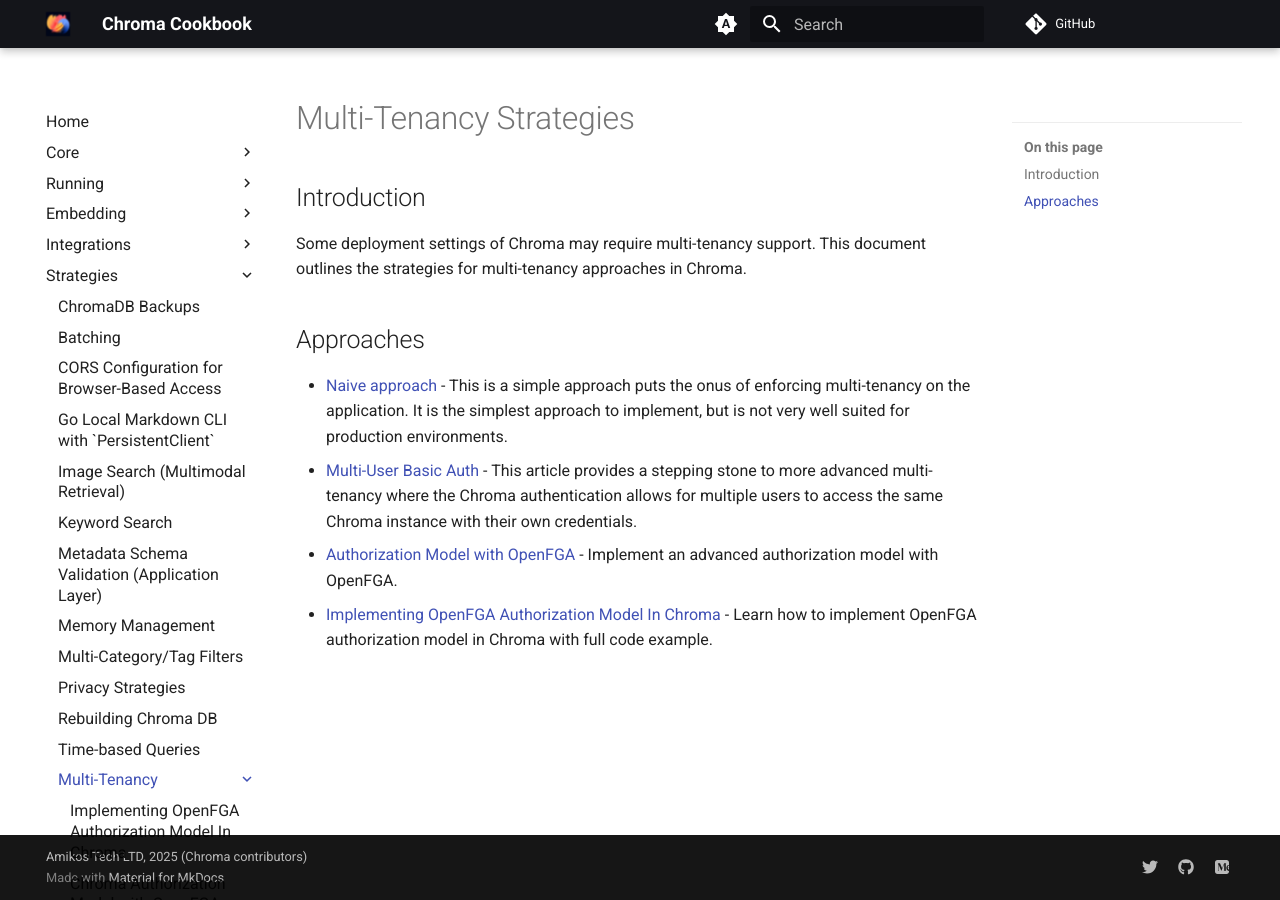
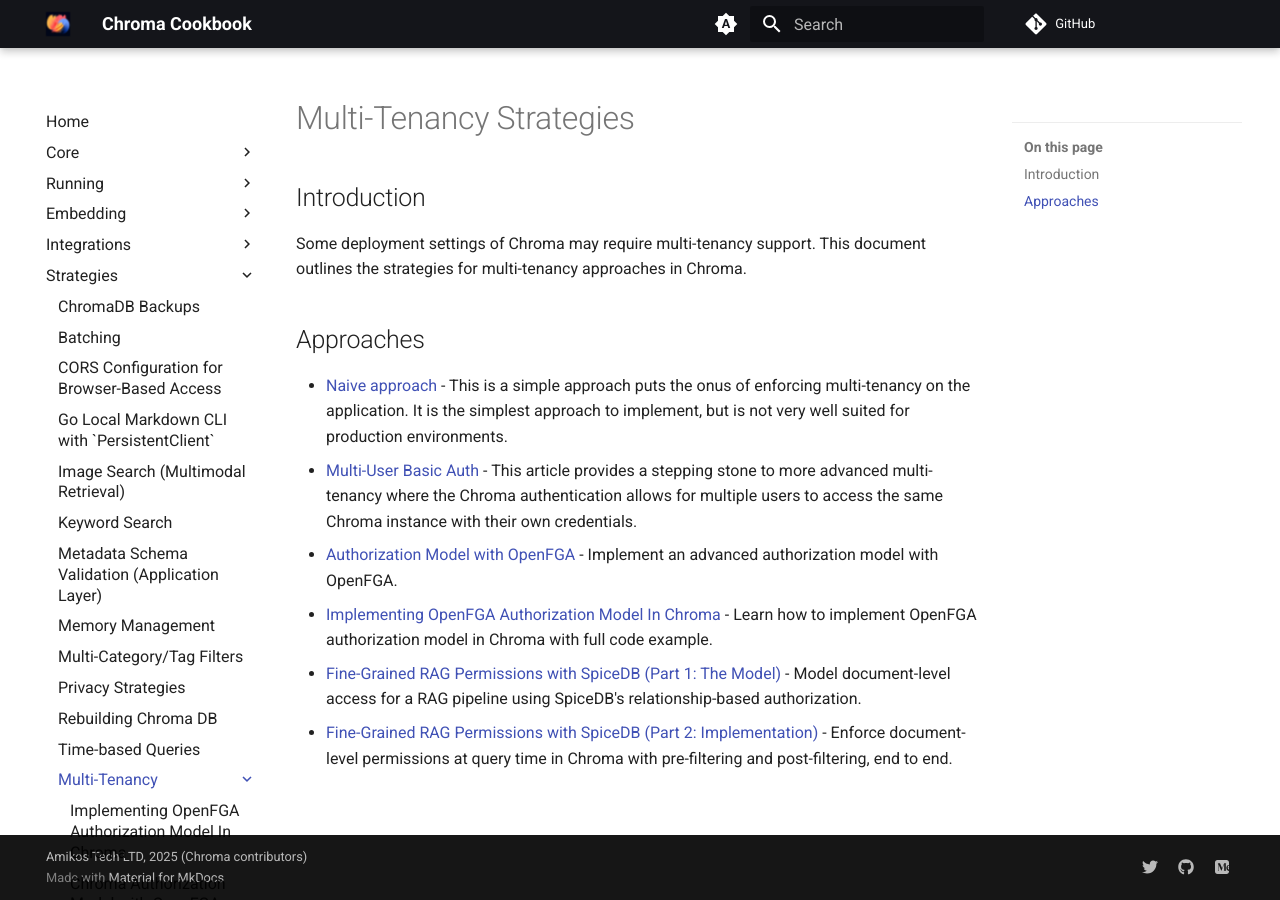
Before and after one commit to amikos-tech/chroma-cookbook, an MkDocs documentation site: the page built from docs/strategies/multi-tenancy/index.md, in a window 1280 px wide. Built offline with MkDocs 1.6.1 and Material for MkDocs 9.7.7, drawn with Linux system fonts in a browser that asks for light colours; comment, search, counter and statistics services are not loaded.

Commit message:
docs: add SpiceDB RAG guides to multi-tenancy nav and index

```diff
--- a/docs/strategies/multi-tenancy/index.md
+++ b/docs/strategies/multi-tenancy/index.md
@@ -16,3 +16,7 @@
   with OpenFGA.
 - [Implementing OpenFGA Authorization Model In Chroma](authorization-model-impl-with-openfga.md) - Learn how to
   implement OpenFGA authorization model in Chroma with full code example.
+- [Fine-Grained RAG Permissions with SpiceDB (Part 1: The Model)](authorization-model-with-spicedb.md) - Model
+  document-level access for a RAG pipeline using SpiceDB's relationship-based authorization.
+- [Fine-Grained RAG Permissions with SpiceDB (Part 2: Implementation)](authorization-model-impl-with-spicedb.md) -
+  Enforce document-level permissions at query time in Chroma with pre-filtering and post-filtering, end to end.
--- a/mkdocs.yml
+++ b/mkdocs.yml
@@ -64,6 +64,8 @@
           - strategies/multi-tenancy/index.md
           - strategies/multi-tenancy/authorization-model-impl-with-openfga.md
           - strategies/multi-tenancy/authorization-model-with-openfga.md
+          - strategies/multi-tenancy/authorization-model-with-spicedb.md
+          - strategies/multi-tenancy/authorization-model-impl-with-spicedb.md
           - strategies/multi-tenancy/multi-user-basic-auth.md
           - strategies/multi-tenancy/naive-multi-tenancy.md
   - Security:
```
